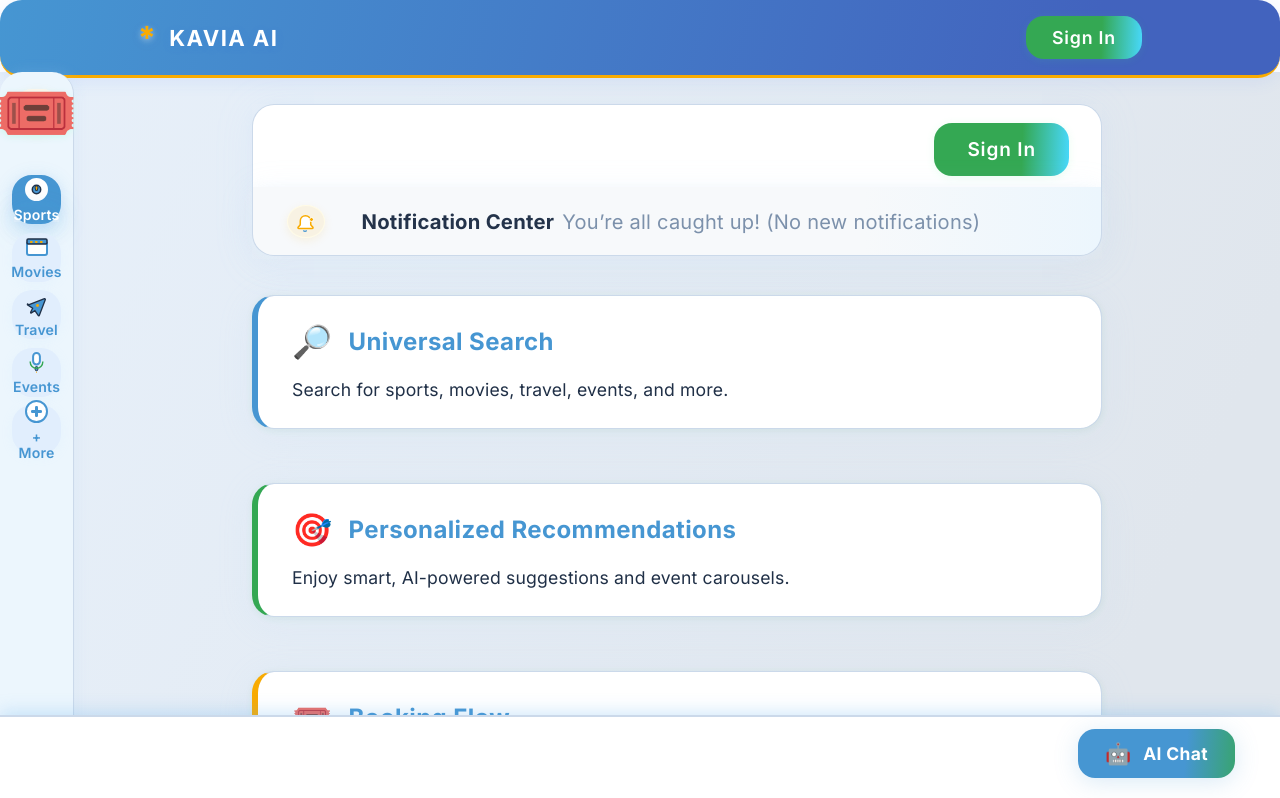
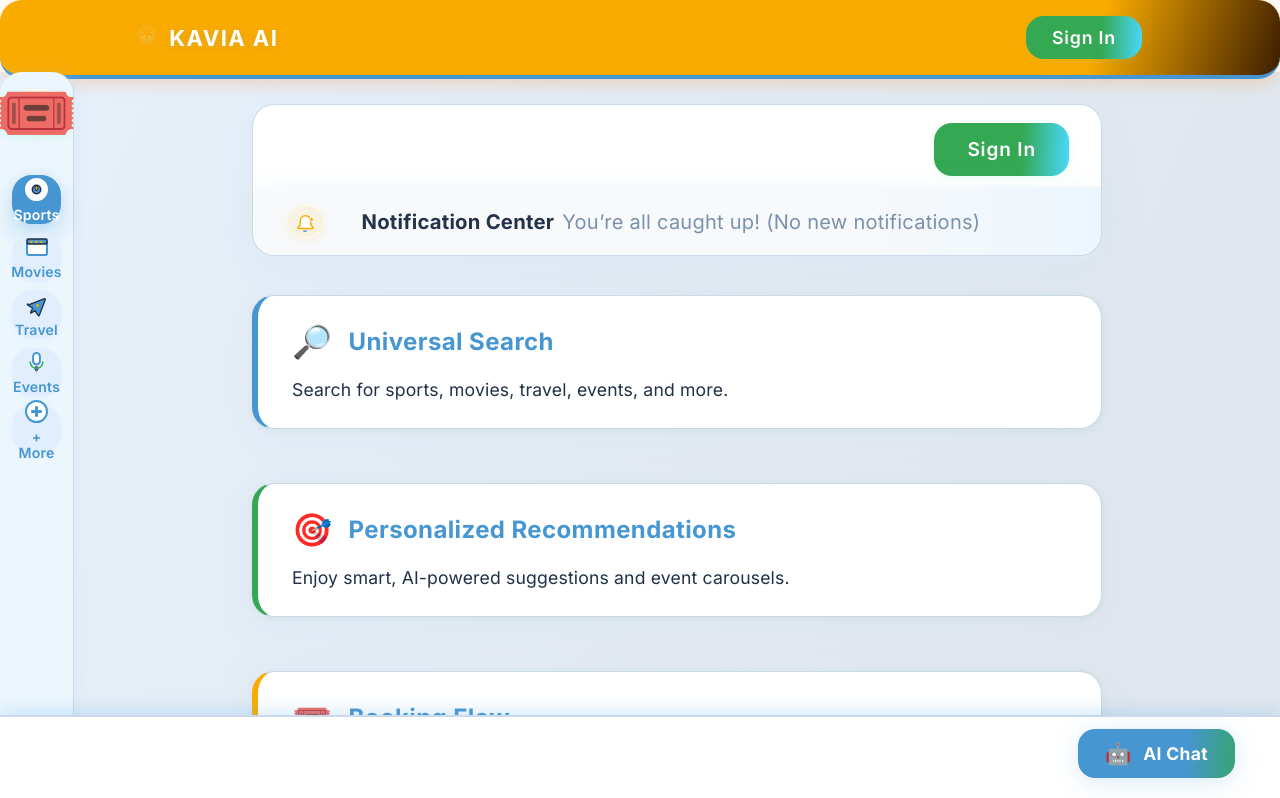
Before and after one commit to Workflow-Manager-admin/omniticket-ai-23181-5b174098, a React (Create React App) app in the folder omniticket_ai/: page / in a window 1280 px wide. Shown: the top 798 px of the page. Built offline with nearby package versions, Linux system fonts and the light colour scheme; the HTML template or start-up script is replaced by a standard one.

Commit message:
Auto-commit: Changes as of 2025-05-29T05:22:53.621457+00:00

```diff
--- a/omniticket_ai/src/App.css
+++ b/omniticket_ai/src/App.css
@@ -39,20 +39,20 @@
 }
 
 .navbar {
-  background: linear-gradient(105deg, var(--primary), #4263be 85%);
+  background: linear-gradient(107deg, var(--secondary) 85%, #3c1d00 100%);
   color: #fff;
   padding: 16px 0;
   display: flex;
   align-items: center;
   justify-content: space-between;
-  border-bottom: 3px solid var(--secondary);
+  border-bottom: 4px solid var(--primary);
   position: fixed;
   top: 0;
   width: 100vw;
   min-height: 61px;
   box-sizing: border-box;
   z-index: 100;
-  box-shadow: 0 2.5px 18px 0 rgba(55,114,255, 0.10);
+  box-shadow: 0 3px 18px 0 #FF76003F;
   transition: background 0.35s;
 }
 
```
Also changed, not shown: 2 other files (tests, documents, lock files or other folders).
